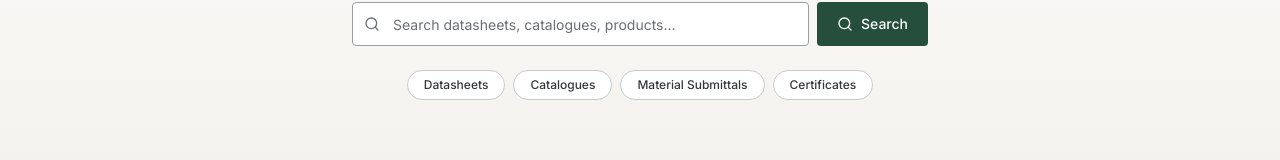
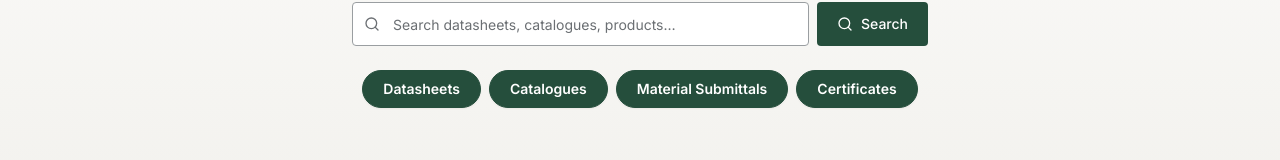
Before and after one commit to Muhamad-Sa/tahweel-frontend, a React (Vite) app: page / in a window 1280 px wide. Shown: the part 379-539 px from the top of the page. Built offline with nearby package versions, Linux system fonts and the light colour scheme; no server answers.

Commit message:
Style homepage document filters

```diff
--- a/src/pages/HomePage.tsx
+++ b/src/pages/HomePage.tsx
@@ -63,7 +63,7 @@ export default function HomePage() {
                 <button
                   key={chip.type}
                   onClick={() => navigate(`/library?document_type=${chip.type}`)}
-                  className="rounded-full border border-charcoal-200 bg-white px-4 py-1.5 text-xs font-medium text-charcoal-600 hover:border-brand-500 hover:text-brand-700"
+                  className="rounded-full border border-brand-700 bg-brand-700 px-5 py-2 text-sm font-semibold text-white shadow-sm transition-colors hover:border-brand-800 hover:bg-brand-800"
                 >
                   {chip.label}
                 </button>
```
